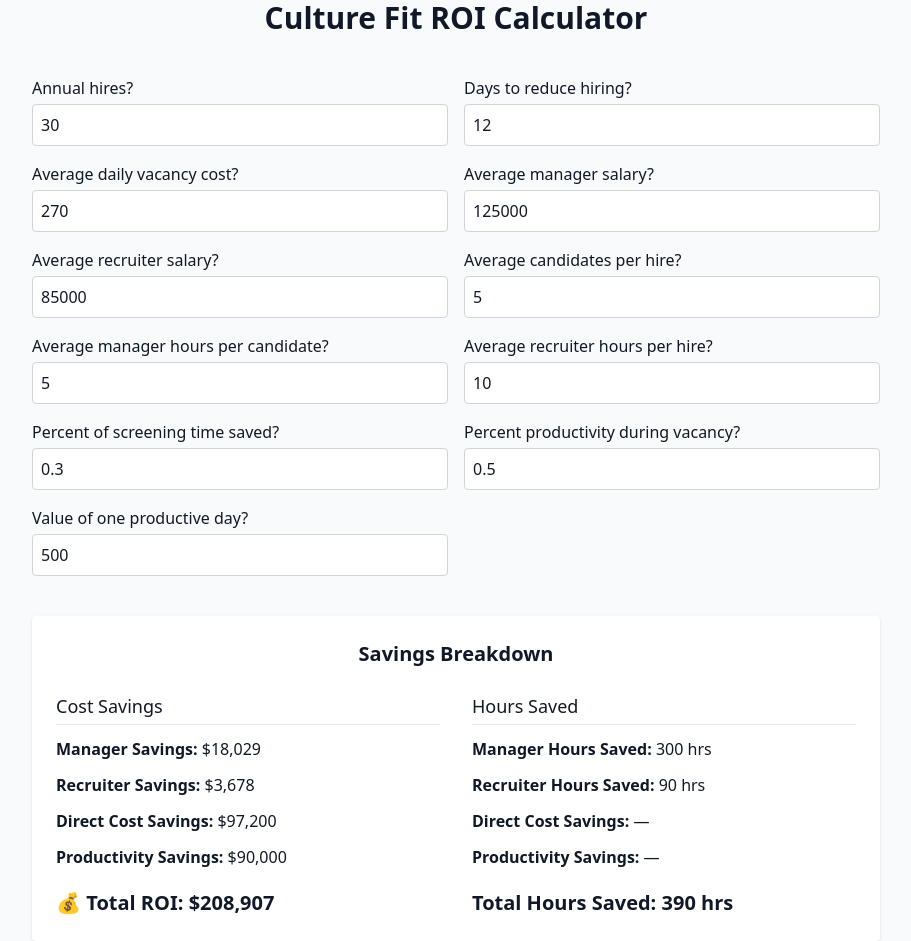
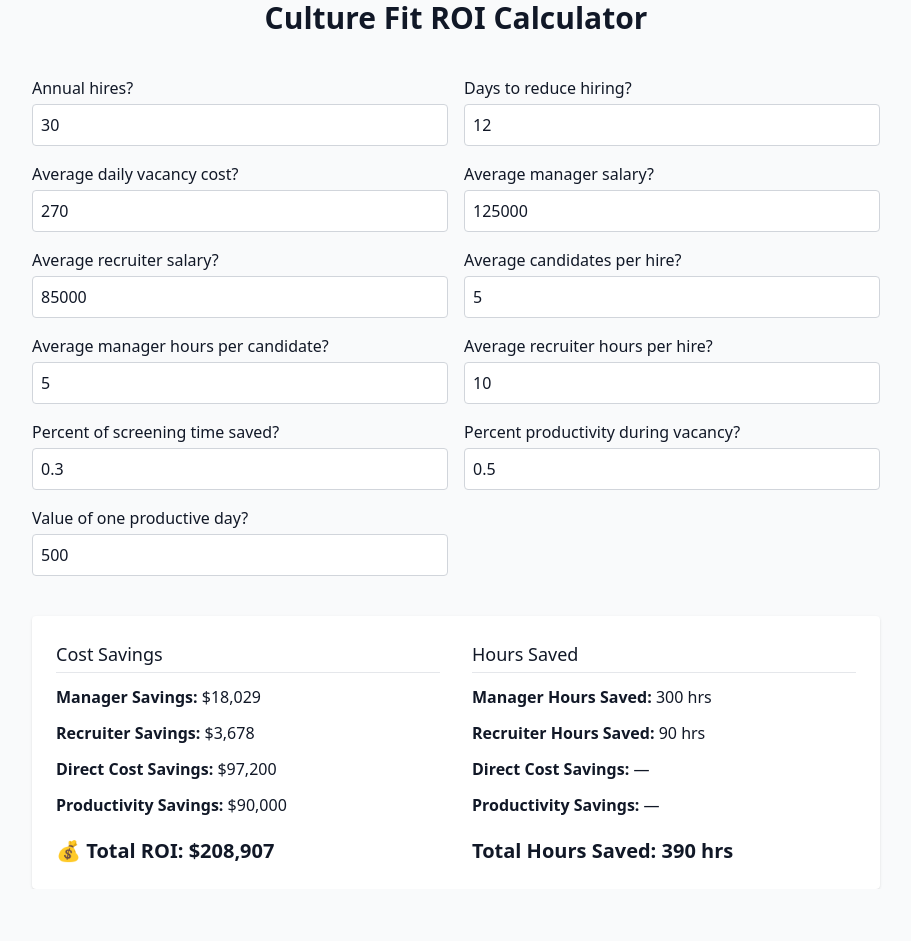
Before and after one commit to ericadenise/culture-fit-roi-calculator, a React (Vite) app: page / in a window 1280 px wide. Shown: the whole page, without its empty margins (184-1095 px from the left). After the commit the page ends 889 px from the top, so only its background shows below. Built offline with nearby package versions, Linux system fonts and the light colour scheme.

Commit message:
Update App.jsx

```diff
--- a/src/App.jsx
+++ b/src/App.jsx
@@ -72,10 +72,8 @@ export default function App() {
         ))}
       </div>
 
-      {/* Savings Breakdown - Two Columns */}
+      {/* Savings Breakdown - Two Columns, No Heading */}
       <div className="bg-white shadow p-6 rounded space-y-6 mt-6">
-        <h2 className="text-xl font-semibold text-center">Savings Breakdown</h2>
-
         <div className="grid grid-cols-1 md:grid-cols-2 gap-8">
           {/* Left Column: Cost Savings */}
           <div className="space-y-3">
```
